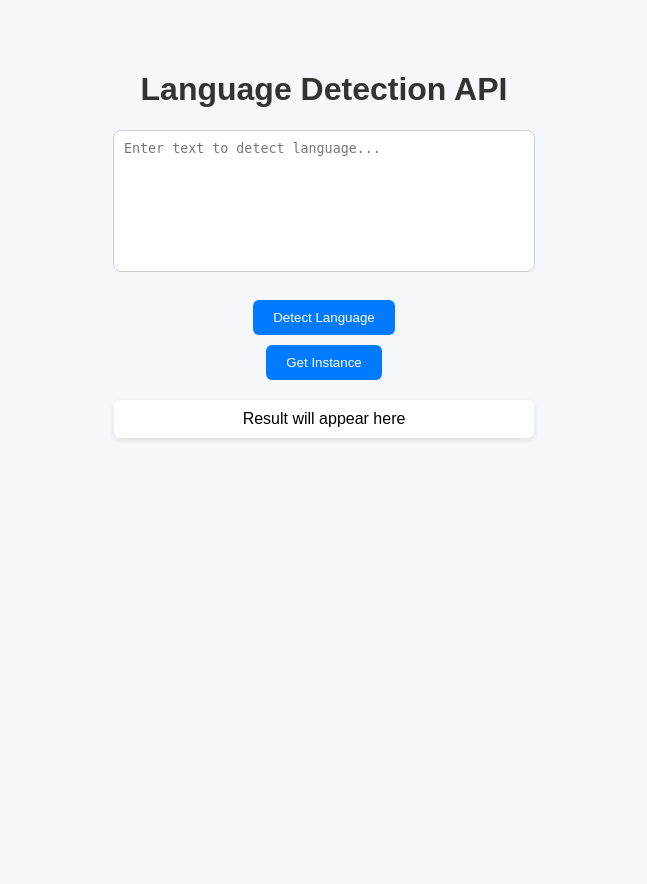
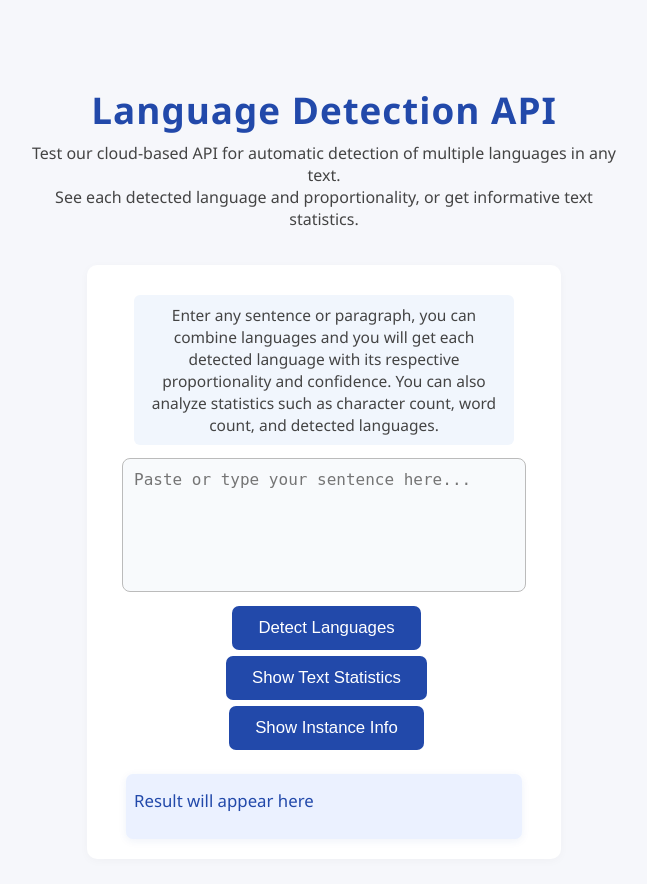
Before and after one commit to JericoNeil/Cloud-Computing-Flask-Assignment, a Flask app: page / in a window 1280 px wide. Shown: the whole page, without its empty margins (316-963 px from the left). Before the commit the page ends 440 px from the top, so only its background shows below. Run offline with Flask 3, Linux system fonts and the light colour scheme.

Commit message:
First version for Assignment 2 Exercise 1

```diff
--- a/language_api.py
+++ b/language_api.py
@@ -1,12 +1,12 @@
-# Import required libraries
+# Import required libraries for web server, language detection, and file system operations.
 from flask import Flask, request, jsonify, render_template
-from langdetect import detect
+from langdetect import detect, detect_langs
 import os
 
-# Initialize Flask app
+# Initialize the Flask web application instance.
 app = Flask(__name__)
 
-# Map language codes (from langdetect) to full language names
+# Dictionary mapping short language codes to full human-readable names.
 LANGUAGES = {
     "af": "Afrikaans", "ar": "Arabic", "bg": "Bulgarian", "bn": "Bengali",
     "ca": "Catalan", "cs": "Czech", "cy": "Welsh", "da": "Danish", "de": "German",
@@ -24,84 +24,76 @@ LANGUAGES = {
     "zh-cn": "Chinese (Simplified)", "zh-tw": "Chinese (Traditional)"
 }
 
-
-# Frontend endpoint – serves the HTML interface
+# The main endpoint serves the enhanced HTML frontend.
 @app.route('/')
 def index():
-    """
-    Renders the index.html page.
-    Flask automatically looks for this file inside the 'templates' folder.
-    """
     return render_template('index.html')
 
-
-# Endpoint to detect the language of a given text
-@app.route('/detect', methods=['POST'])
-def detect_language():
-    """
-    POST /detect
-    Expects JSON input with a 'text' field and returns the detected language.
-
-    Example request: {"text": "Bonjour tout le monde"}
-    Example response: {"language": "French"}
-    """
+# First endpoint to detect all possible languages in text, showing probabilities for each.
+@app.route('/detect-all-probabilities', methods=['POST'])
+def detect_all_probabilities():
     data = request.get_json()
-
-    # Validate request
     if not data or 'text' not in data:
         return jsonify({'error': 'Missing "text" field in JSON body'}), 400
-
     text = data['text']
-
     try:
-        # Detect language code (e.g., 'en', 'es', 'fr')
-        code = detect(text)
-
-        # Map code to full language name
-        language = LANGUAGES.get(code, code)
-
-        # Return result as JSON
-        return jsonify({'language': language})
+        langs = detect_langs(text)
+        results = []
+        for lang in langs:
+            results.append({
+                'code': lang.lang,
+                'name': LANGUAGES.get(lang.lang, lang.lang),
+                'probability': round(lang.prob * 100, 2)
+            })
+        return jsonify({'languages': results})
     except Exception as e:
-        # Handle errors gracefully
         return jsonify({'error': str(e)}), 500
 
-
-# Endpoint to return instance information for assessment
+# Second endpoint that returns cloud instance info or a mock value.
 @app.route('/instance', methods=['GET'])
 def get_instance():
-    """
-    GET /instance
-    Runs the following code:
-        dirs = os.listdir('/var/lib/cloud/instances/')
-        return dirs[0]
-
-    On local systems (e.g., macOS) where this path doesn’t exist,
-    returns a mock instance name for testing.
-    """
     try:
         path = '/var/lib/cloud/instances/'
-
-        # If the directory doesn't exist (e.g. when running locally)
         if not os.path.exists(path):
             return jsonify({'instance': 'mock-instance-id'})
-
-        # List all folders in the directory
         dirs = os.listdir(path)
-
-        # Handle empty directory case
         if not dirs:
             return jsonify({'error': 'No instances found'}), 404
-
-        # Return the first directory name
         return jsonify({'instance': dirs[0]})
-
     except Exception as e:
-        # Catch OS or permission-related errors
         return jsonify({'error': str(e)}), 500
 
+# Third endpoint that returns summary statistics about the submitted text.
+# Output is the character count, word count, and number of detected languages.
+@app.route('/text-stats', methods=['POST'])
+def text_stats():
+    data = request.get_json()
+    if not data or 'text' not in data:
+        return jsonify({'error': 'Missing "text" field in JSON body'}), 400
+    text = data['text']
+    char_count = len(text)
+    word_count = len(text.split())
+    # Detect all possible languages and count them for mixed inputs.
+    try:
+        langs = detect_langs(text)
+        num_languages = len(langs)
+        language_breakdown = [
+            {
+                "code": l.lang,
+                "name": LANGUAGES.get(l.lang, l.lang),
+                "probability": round(l.prob * 100, 2)
+            }
+            for l in langs
+        ]
+        return jsonify({
+            'char_count': char_count,
+            'word_count': word_count,
+            'num_languages': num_languages,
+            'language_breakdown': language_breakdown
+        })
+    except Exception as e:
+        return jsonify({'error': str(e)}), 500
 
-# Entry point to run the Flask app
+# Starts the Flask server.
 if __name__ == '__main__':
-    # Run on all IPs (0.0.0.0) and port 5001
     app.run(host='0.0.0.0', port=5001)
--- a/templates/index.html
+++ b/templates/index.html
@@ -3,84 +3,188 @@
 <head>
   <meta charset="UTF-8" />
   <meta name="viewport" content="width=device-width, initial-scale=1.0" />
-  <title>Language Detection API</title>
+  <title>Language Detection API Demo</title>
   <style>
     body {
-      font-family: Arial, sans-serif;
+      font-family: 'Segoe UI', Arial, sans-serif;
       background-color: #f6f7fb;
+      margin: 0;
+      padding: 0;
       display: flex;
       flex-direction: column;
       align-items: center;
-      justify-content: flex-start;
-      height: 100vh;
-      margin: 0;
-      padding-top: 50px;
+      min-height: 100vh;
+    }
+    header {
+      margin-top: 60px;
+      margin-bottom: 15px;
+      display: flex;
+      flex-direction: column;
+      align-items: center;
+      width: 100%;
     }
     h1 {
-      color: #333;
+      font-size: 2.3rem;
+      color: #2249aa;
+      letter-spacing: 1px;
+      margin-bottom: 7px;
+      text-align: center;
+      width: 100%;
+    }
+    .subtitle {
+      color: #444;
+      font-size: 1rem;
+      margin-bottom: 20px;
+      text-align: center;
+      max-width: 600px;
+    }
+    .main-box {
+      background: #fff;
+      border-radius: 10px;
+      box-shadow: 0 2px 10px rgba(0,0,0,0.03);
+      padding: 30px 35px 20px 35px;
+      margin-bottom: 25px;
+      display: flex;
+      flex-direction: column;
+      align-items: center;
     }
     textarea {
-      width: 400px;
-      height: 120px;
-      padding: 10px;
+      width: 380px;
+      height: 110px;
+      padding: 11px;
       border-radius: 8px;
-      border: 1px solid #ccc;
+      border: 1px solid #bbb;
       resize: none;
+      font-size: 1rem;
+      margin-bottom: 14px;
+      background: #f8fafc;
     }
     button {
-      margin-top: 10px;
-      padding: 10px 20px;
-      background-color: #007bff;
-      color: white;
+      padding: 12px 26px;
+      background-color: #2249aa;
+      color: #fff;
       border: none;
-      border-radius: 6px;
+      border-radius: 7px;
+      font-size: 1.05rem;
+      font-weight: 500;
       cursor: pointer;
+      margin-bottom: 6px;
+      margin-left: 5px;
+      transition: background 0.2s;
     }
-    button:hover {
-      background-color: #0056b3;
+    button:hover, button:focus {
+      background-color: #1b387e;
     }
     .result {
-      margin-top: 20px;
-      padding: 10px;
-      background: white;
+      margin-top: 18px;
+      padding: 15px 8px;
+      background: #ebf1ff;
+      border-radius: 7px;
+      box-shadow: 0 2px 8px rgba(34,73,170,0.07);
+      width: 380px;
+      text-align: left;
+      font-size: 1.05rem;
+      white-space: pre-line;
+      color: #2249aa;
+      min-height: 35px;
+    }
+    .inst-box {
+      margin-bottom: 13px;
+      color: #444;
+      font-size: 0.97rem;
+      background: #f1f6fd;
       border-radius: 6px;
-      box-shadow: 0 2px 5px rgba(0,0,0,0.1);
-      width: 400px;
+      padding: 9px 14px;
+      width: 380px;
+      box-sizing: border-box;
       text-align: center;
     }
   </style>
 </head>
 <body>
-  <h1>Language Detection API</h1>
-  <textarea id="textInput" placeholder="Enter text to detect language..."></textarea><br>
-  <button onclick="detectLanguage()">Detect Language</button>
-  <button onclick="getInstance()">Get Instance</button>
-
-  <div class="result" id="resultBox">Result will appear here</div>
-
+  <header>
+    <h1>Language Detection API</h1>
+    <div class="subtitle">
+      Test our cloud-based API for automatic detection of multiple languages in any text.<br>
+      See each detected language and proportionality, or get informative text statistics.
+    </div>
+  </header>
+  <div class="main-box">
+    <div class="inst-box">
+      Enter any sentence or paragraph, you can combine languages and you will get each detected language with its respective proportionality and confidence. You can also analyze statistics such as character count, word count, and detected languages.
+    </div>
+    <textarea id="textInput" placeholder="Paste or type your sentence here..."></textarea>
+    <button onclick="detectAllProbabilities()">Detect Languages</button>
+    <button onclick="getTextStats()">Show Text Statistics</button>
+    <button onclick="getInstance()">Show Instance Info</button>
+    <div class="result" id="resultBox">Result will appear here</div>
+  </div>
   <script>
-    async function detectLanguage() {
+    async function detectAllProbabilities() {
       const text = document.getElementById('textInput').value;
+      const resultBox = document.getElementById('resultBox');
+      resultBox.innerText = "";
       if (!text.trim()) {
-        alert("Please enter some text!");
+        resultBox.innerText = "⚠️ Please enter some text!";
         return;
       }
-
-      const res = await fetch('/detect', {
+      resultBox.innerText = "Analyzing... ⏳";
+      const res = await fetch('/detect-all-probabilities', {
         method: 'POST',
         headers: { 'Content-Type': 'application/json' },
         body: JSON.stringify({ text })
       });
       const data = await res.json();
-      document.getElementById('resultBox').innerText =
-        data.language ? `Detected language: ${data.language}` : `Error: ${data.error}`;
+      if (data.languages) {
+        let msg = "Detected languages:\n";
+        data.languages.forEach((lang, i) => {
+          msg += `  • ${lang.name} (${lang.code}): ${lang.probability}%\n`;
+        });
+        resultBox.innerText = msg;
+      } else {
+        resultBox.innerText = `❌ Error: ${data.error}`;
+      }
+    }
+
+    async function getTextStats() {
+      const text = document.getElementById('textInput').value;
+      const resultBox = document.getElementById('resultBox');
+      resultBox.innerText = "";
+      if (!text.trim()) {
+        resultBox.innerText = "⚠️ Please enter some text!";
+        return;
+      }
+      resultBox.innerText = "Analyzing text statistics... ⏳";
+      const res = await fetch('/text-stats', {
+        method: 'POST',
+        headers: { 'Content-Type': 'application/json' },
+        body: JSON.stringify({ text })
+      });
+      const data = await res.json();
+      if (data.char_count !== undefined) {
+        let msg = `Text Statistics:\nCharacters: ${data.char_count}\nWords: ${data.word_count}\nDetected languages: ${data.num_languages}\n`;
+        if (data.language_breakdown) {
+          msg += "Language breakdown:\n";
+          data.language_breakdown.forEach(lang => {
+            msg += `  • ${lang.name} (${lang.code}): ${lang.probability}%\n`;
+          });
+        }
+        resultBox.innerText = msg;
+      } else {
+        resultBox.innerText = `❌ Error: ${data.error}`;
+      }
     }
 
     async function getInstance() {
+      const resultBox = document.getElementById('resultBox');
+      resultBox.innerText = "Fetching instance info... ⏳";
       const res = await fetch('/instance');
       const data = await res.json();
-      document.getElementById('resultBox').innerText =
-        data.instance ? `Instance: ${data.instance}` : `Error: ${data.error}`;
+      if (data.instance) {
+        resultBox.innerText = `Cloud Instance: ${data.instance}`;
+      } else {
+        resultBox.innerText = `❌ Error: ${data.error}`;
+      }
     }
   </script>
 </body>
```
